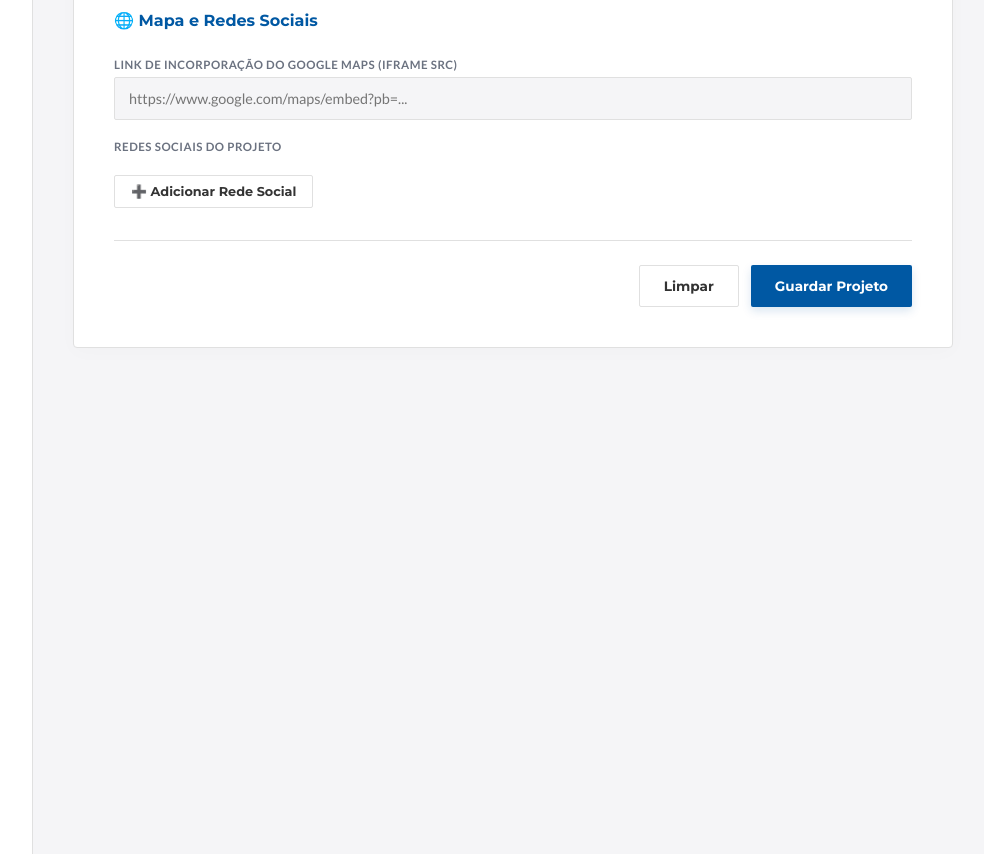
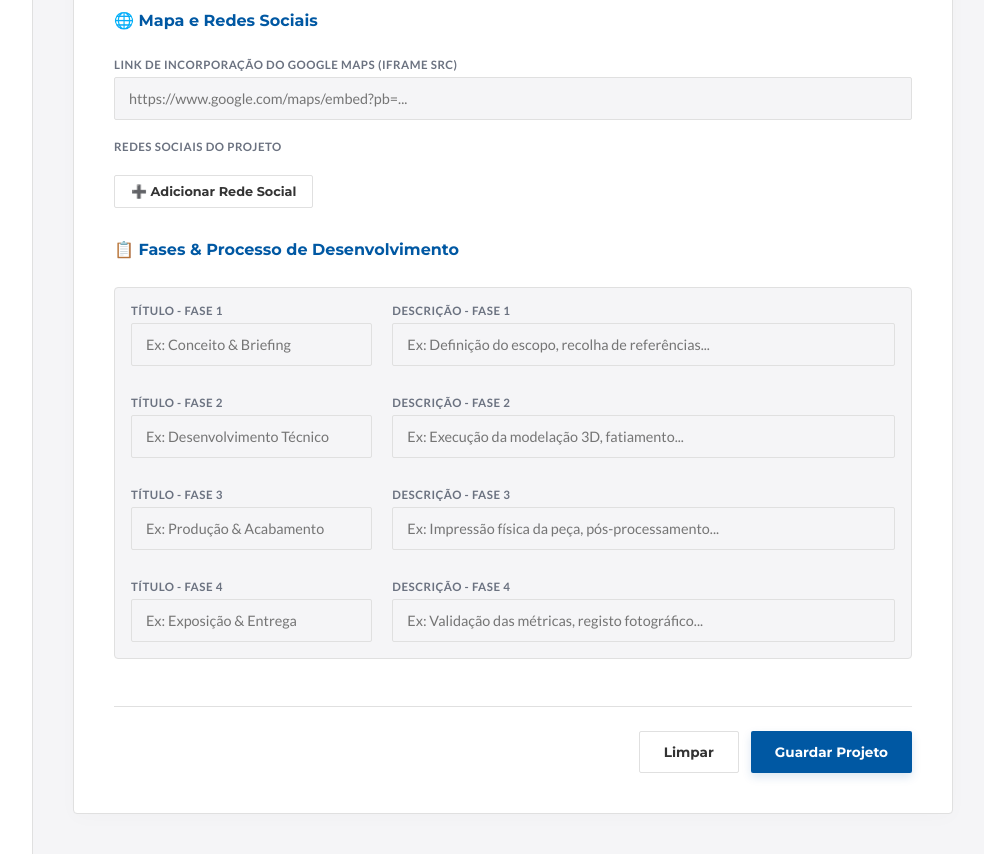
Before and after one commit to mlacerdapt/ML, a Flask app: page / in a window 1280 px wide. Shown: the part 1142-1996 px from the top of the page, without its empty margins (287-1271 px from the left). Run offline with Flask 3, Linux system fonts and the light colour scheme.

Commit message:
Permitir edicao dinamica dos marcos/fases de desenvolvimento de projetos

```diff
--- a/cms/app.py
+++ b/cms/app.py
@@ -651,29 +651,38 @@ def generate_client_page(project_id, project_data):
             ]
 
         # 3. Determine milestones
+        m1_title = project_data.get('milestone1_title', '').strip() or "Conceito & Briefing"
+        m1_desc = project_data.get('milestone1_desc', '').strip() or "Definição do escopo, recolha de referências e planeamento das especificações do projeto."
+        m2_title = project_data.get('milestone2_title', '').strip() or "Desenvolvimento Técnico"
+        m2_desc = project_data.get('milestone2_desc', '').strip() or "Execução da modelação 3D, fatiamento, configurações de render ou grelha de layout."
+        m3_title = project_data.get('milestone3_title', '').strip() or "Produção & Acabamento"
+        m3_desc = project_data.get('milestone3_desc', '').strip() or "Impressão física da peça, pós-processamento, composição ou renderização final."
+        m4_title = project_data.get('milestone4_title', '').strip() or "Exposição & Entrega"
+        m4_desc = project_data.get('milestone4_desc', '').strip() or "Validação das métricas de qualidade, registo fotográfico e publicação no portfólio."
+
         milestones = [
             {
                 "num": "01",
-                "title": "Conceito & Briefing",
-                "text": "Definição do escopo, recolha de referências e planeamento das especificações do projeto.",
+                "title": m1_title,
+                "text": m1_desc,
                 "image": images_mapping.get('capa', '')
             },
             {
                 "num": "02",
-                "title": "Desenvolvimento Técnico",
-                "text": "Execução da modelação 3D, fatiamento, configurações de render ou grelha de layout.",
+                "title": m2_title,
+                "text": m2_desc,
                 "image": images_mapping.get('processo', '')
             },
             {
                 "num": "03",
-                "title": "Produção & Acabamento",
-                "text": "Impressão física da peça, pós-processamento, composição ou renderização final.",
+                "title": m3_title,
+                "text": m3_desc,
                 "image": images_mapping.get('galeria', '')
             },
             {
                 "num": "04",
-                "title": "Exposição & Entrega",
-                "text": "Validação das métricas de qualidade, registo fotográfico e publicação no portfólio.",
+                "title": m4_title,
+                "text": m4_desc,
                 "image": images_mapping.get('capa', '')
             }
         ]
@@ -842,7 +851,15 @@ def save_project():
         'path_processo': request.form.get('path_processo'),
         'path_galeria': request.form.get('path_galeria'),
         'link_mapa': request.form.get('link_mapa'),
-        'social_links': social_links
+        'social_links': social_links,
+        'milestone1_title': request.form.get('milestone1_title', '').strip(),
+        'milestone1_desc': request.form.get('milestone1_desc', '').strip(),
+        'milestone2_title': request.form.get('milestone2_title', '').strip(),
+        'milestone2_desc': request.form.get('milestone2_desc', '').strip(),
+        'milestone3_title': request.form.get('milestone3_title', '').strip(),
+        'milestone3_desc': request.form.get('milestone3_desc', '').strip(),
+        'milestone4_title': request.form.get('milestone4_title', '').strip(),
+        'milestone4_desc': request.form.get('milestone4_desc', '').strip()
     }
 
     # Process dynamic data category details
--- a/cms/static/js/main.js
+++ b/cms/static/js/main.js
@@ -436,6 +436,16 @@ document.addEventListener("DOMContentLoaded", () => {
                 document.getElementById("path_processo").value = data.path_processo || "";
                 document.getElementById("path_galeria").value = data.path_galeria || "";
 
+                // Carregar marcos (milestones) de desenvolvimento
+                document.getElementById("milestone1_title").value = data.milestone1_title || "";
+                document.getElementById("milestone1_desc").value = data.milestone1_desc || "";
+                document.getElementById("milestone2_title").value = data.milestone2_title || "";
+                document.getElementById("milestone2_desc").value = data.milestone2_desc || "";
+                document.getElementById("milestone3_title").value = data.milestone3_title || "";
+                document.getElementById("milestone3_desc").value = data.milestone3_desc || "";
+                document.getElementById("milestone4_title").value = data.milestone4_title || "";
+                document.getElementById("milestone4_desc").value = data.milestone4_desc || "";
+
                 // Carregar mapa e redes sociais
                 document.getElementById("link_mapa").value = data.link_mapa || "";
                 const socialContainer = document.getElementById("social-links-container");
--- a/cms/templates/index.html
+++ b/cms/templates/index.html
@@ -267,6 +267,51 @@
                                         ➕ Adicionar Rede Social
                                     </button>
                                 </div>
+
+                                 <!-- Fases & Processo de Desenvolvimento -->
+                                 <div class="form-group col-12" style="margin-top: 12px;">
+                                     <h3 style="font-family: var(--font-heading); font-size: 1rem; color: var(--accent); margin-bottom: 8px;">📋 Fases & Processo de Desenvolvimento</h3>
+                                 </div>
+                                 <div class="form-group col-12" style="background: var(--bg-base); border: 1px solid var(--border-color); border-radius: 4px; padding: 16px; margin-bottom: 15px;">
+                                     <div class="form-grid">
+                                         <!-- Fase 1 -->
+                                         <div class="form-group col-4">
+                                             <label for="milestone1_title">Título - Fase 1</label>
+                                             <input type="text" name="milestone1_title" id="milestone1_title" placeholder="Ex: Conceito & Briefing">
+                                         </div>
+                                         <div class="form-group col-8">
+                                             <label for="milestone1_desc">Descrição - Fase 1</label>
+                                             <input type="text" name="milestone1_desc" id="milestone1_desc" placeholder="Ex: Definição do escopo, recolha de referências...">
+                                         </div>
+                                         <!-- Fase 2 -->
+                                         <div class="form-group col-4" style="margin-top: 10px;">
+                                             <label for="milestone2_title">Título - Fase 2</label>
+                                             <input type="text" name="milestone2_title" id="milestone2_title" placeholder="Ex: Desenvolvimento Técnico">
+                                         </div>
+                                         <div class="form-group col-8" style="margin-top: 10px;">
+                                             <label for="milestone2_desc">Descrição - Fase 2</label>
+                                             <input type="text" name="milestone2_desc" id="milestone2_desc" placeholder="Ex: Execução da modelação 3D, fatiamento...">
+                                         </div>
+                                         <!-- Fase 3 -->
+                                         <div class="form-group col-4" style="margin-top: 10px;">
+                                             <label for="milestone3_title">Título - Fase 3</label>
+                                             <input type="text" name="milestone3_title" id="milestone3_title" placeholder="Ex: Produção & Acabamento">
+                                         </div>
+                                         <div class="form-group col-8" style="margin-top: 10px;">
+                                             <label for="milestone3_desc">Descrição - Fase 3</label>
+                                             <input type="text" name="milestone3_desc" id="milestone3_desc" placeholder="Ex: Impressão física da peça, pós-processamento...">
+                                         </div>
+                                         <!-- Fase 4 -->
+                                         <div class="form-group col-4" style="margin-top: 10px;">
+                                             <label for="milestone4_title">Título - Fase 4</label>
+                                             <input type="text" name="milestone4_title" id="milestone4_title" placeholder="Ex: Exposição & Entrega">
+                                         </div>
+                                         <div class="form-group col-8" style="margin-top: 10px;">
+                                             <label for="milestone4_desc">Descrição - Fase 4</label>
+                                             <input type="text" name="milestone4_desc" id="milestone4_desc" placeholder="Ex: Validação das métricas, registo fotográfico...">
+                                         </div>
+                                     </div>
+                                 </div>
 
                                 <!-- Galeria de Imagens locais já detetadas -->
                                 <div class="form-group col-12" id="local-img-gallery-container" style="display: none; margin-top: 12px;">
```
